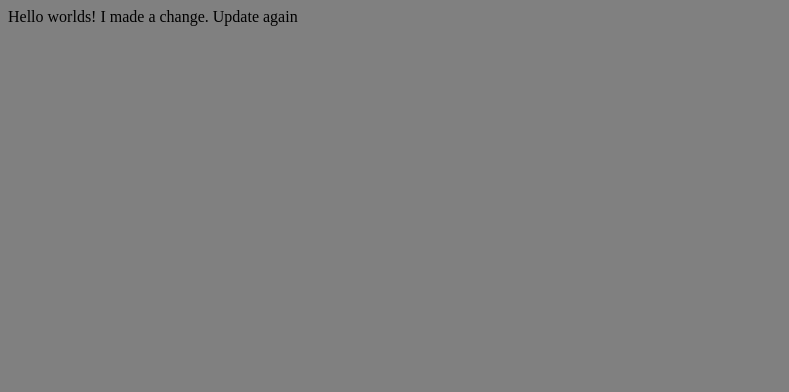
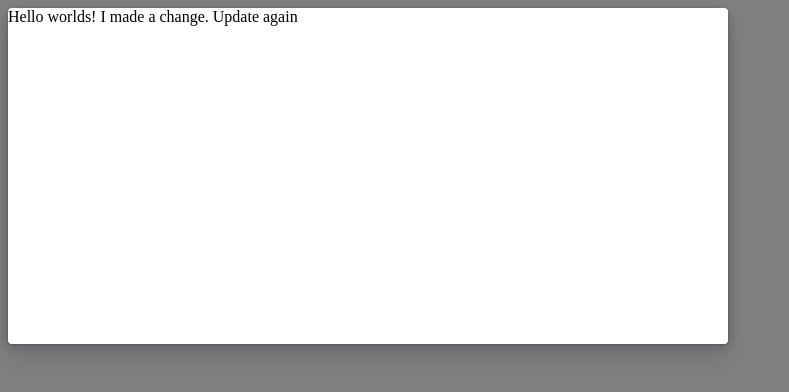
Before and after one commit to raudroue-clarifai/my-first-project3, a plain HTML site: page index.html in a window 1280 px wide. Shown: the whole page, without its empty margins (0-789 px from the left). Drawn offline with Linux system fonts and the light colour scheme.

Commit message:
Making styling updates

```diff
--- a/index.html
+++ b/index.html
@@ -4,6 +4,8 @@
         <link rel="stylesheet" type="text/css" href="main.css">
     </head>
     <body>
-        Hello worlds! I made a change. Update again
+        <div id="modal">
+            Hello worlds! I made a change. Update again
+        </div>
     </body>
 </html>
--- a/main.css
+++ b/main.css
@@ -1,3 +1,14 @@
 body {
     background-color: gray;
 }
+
+#modal {
+background: #FFFFFF;
+border-radius: 4px 4px 4px 4px;
+box-shadow: 0 0.5px 2px 0.5px rgba(0, 18, 41, 0.19),
+0 2px 8px 0.25px rgba(0, 18, 41, 0.12),
+0 8px 16px 0.5px rgba(0, 18, 41, 0.08),
+0 16px 32px 1px rgba(0, 18, 41, 0.08);
+height: 336px;
+width: 720px;
+}
```
